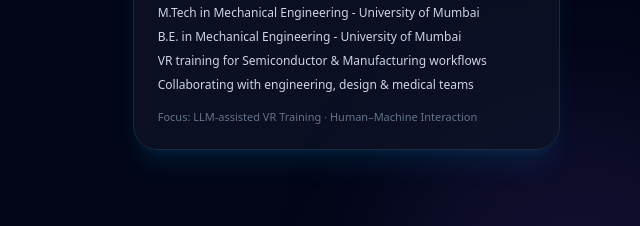
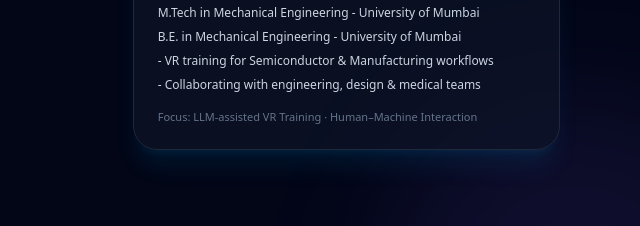
Before and after one commit to padalksr/padalksr.github.io, a plain HTML site: page index.html in a window 1280 px wide. Shown: the part 377-603 px from the top of the page, 640-1280 px from the left. Drawn offline with nearby package versions, Linux system fonts and the light colour scheme.

Commit message:
Update index.html

```diff
--- a/index.html
+++ b/index.html
@@ -94,8 +94,8 @@
                 <li> Pursuing Ph.D. in Mechanical Engineering – University of Cincinnati</li>
                 <li> M.Tech in Mechanical Engineering - University of Mumbai</li>
                 <li> B.E. in Mechanical Engineering - University of Mumbai</li>
-                <li class="mt-3"> VR training for Semiconductor & Manufacturing workflows</li>
-                <li> Collaborating with engineering, design & medical teams</li>
+                <li class="mt-4"> - VR training for Semiconductor & Manufacturing workflows</li>
+                <li> - Collaborating with engineering, design & medical teams</li>
               </ul>
               <div class="mt-4 text-[11px] text-slate-500">
                 Focus: LLM-assisted VR Training · Human–Machine Interaction
```
